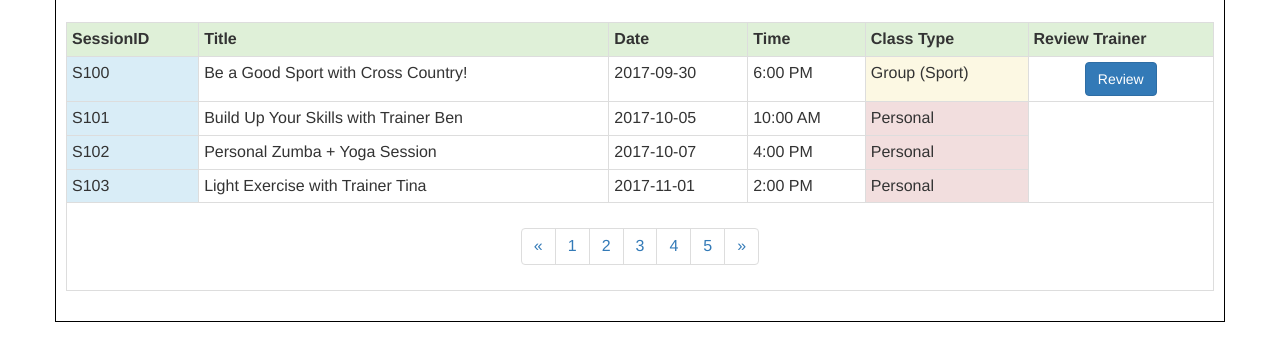
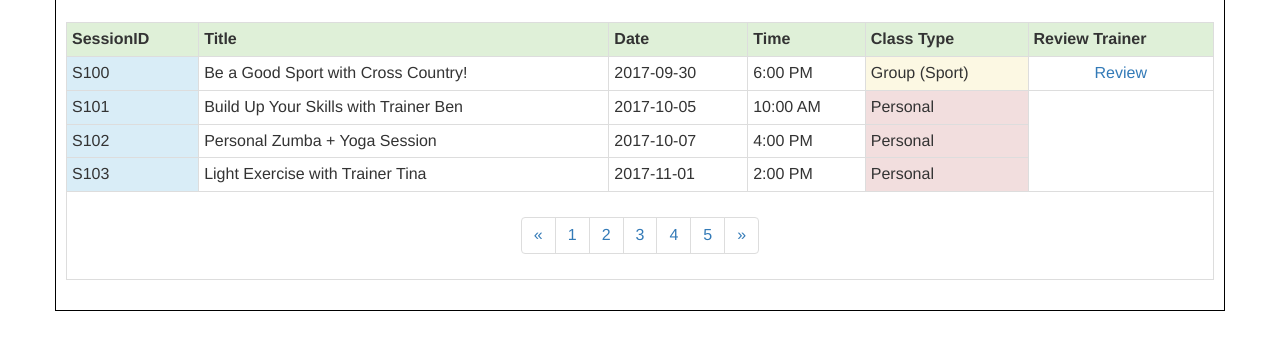
Before and after one commit to Daenise/Assignment, a plain HTML site: page memberTrainingHist.html in a window 1280 px wide. Shown: the part 276-614 px from the top of the page. Drawn offline with nearby package versions, Linux system fonts and the light colour scheme.

Commit message:
anchor review

```diff
--- a/memberTrainingHist.html
+++ b/memberTrainingHist.html
@@ -103,7 +103,7 @@
             <td>2017-09-30</td>
             <td>6:00 PM</td>
             <td class="warning">Group (Sport)</td>
-            <td align="center"><button type="button" class="btn btn-primary" data-toggle="modal" data-target="#session1">Review</button></td>
+            <td align="center"><a data-toggle="modal" data-target="#session1">Review</a></td>
           </tr>
           <tr>
             <td class="info">S101</td>
```
